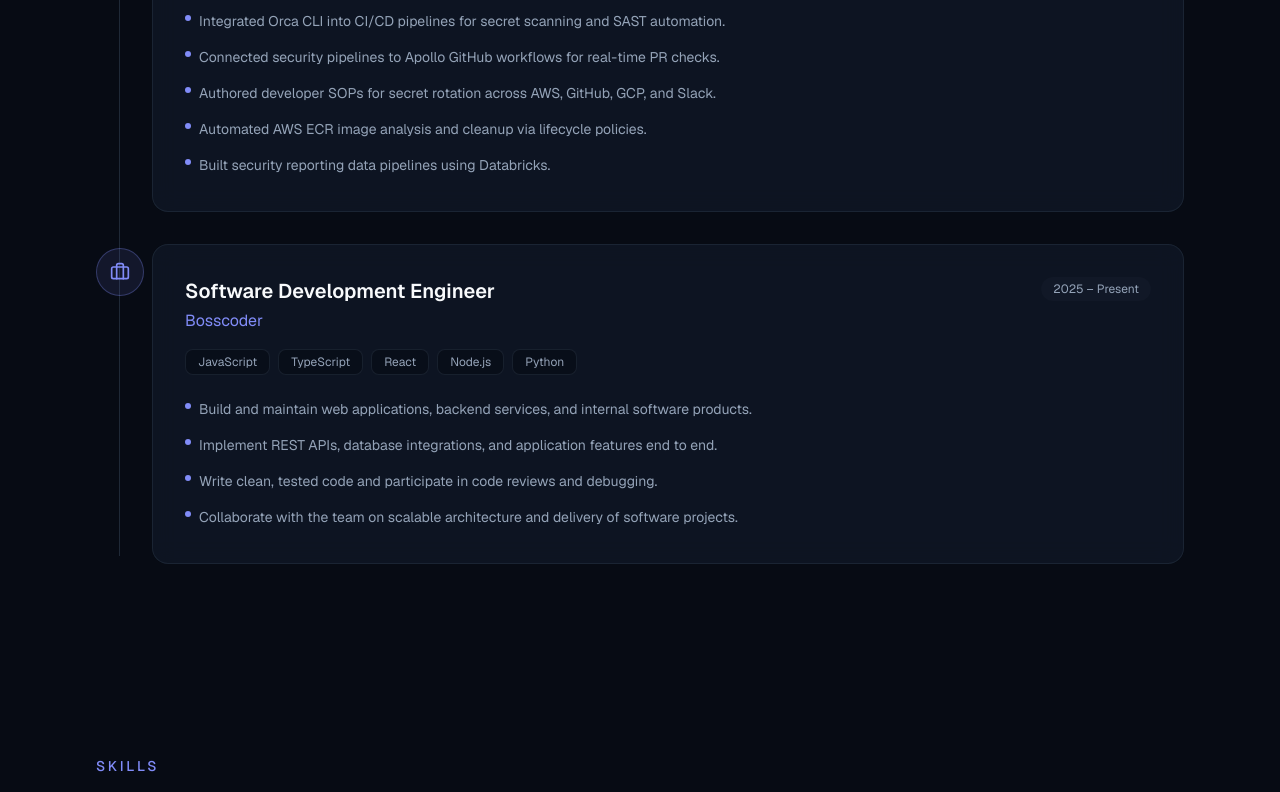
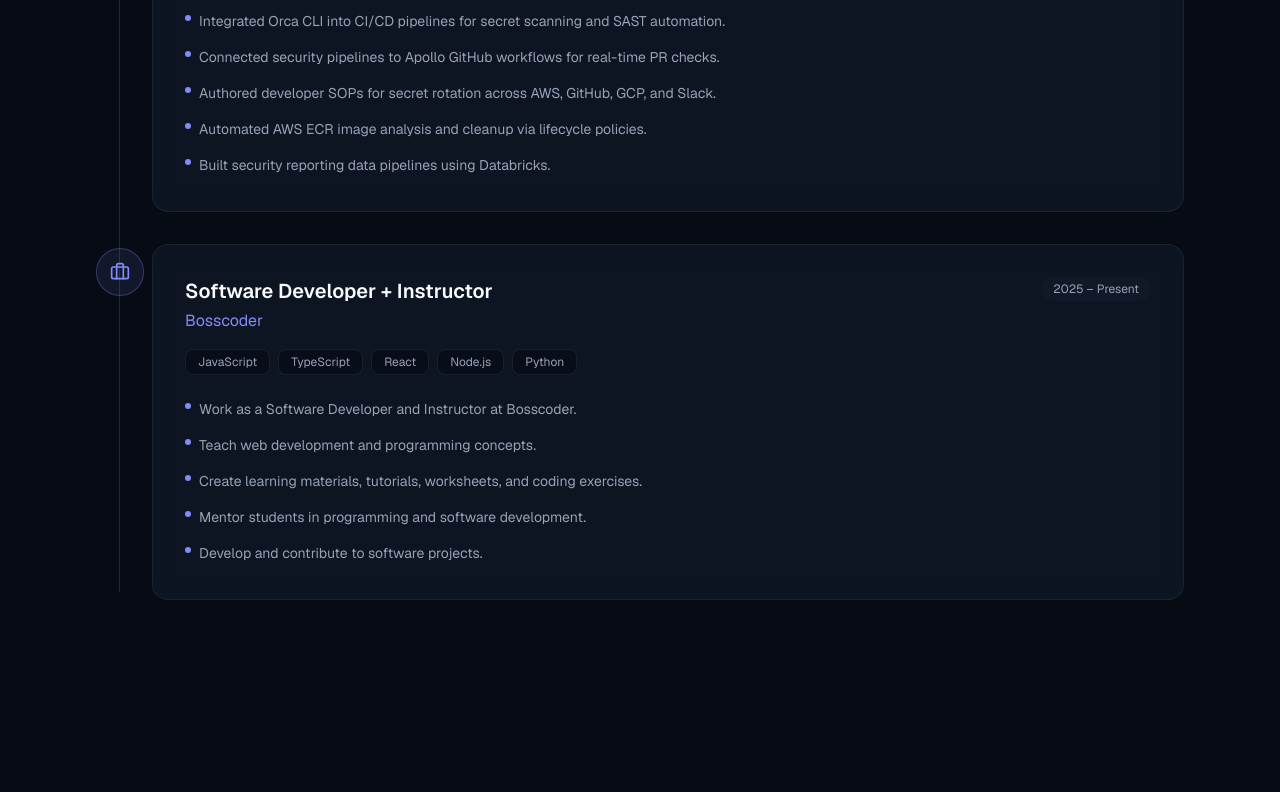
Before and after one commit to deepakgoudasirsi/deepak-portfolio, a Next.js app: page / in a window 1280 px wide. Shown: the part 1974-2766 px from the top of the page. Built offline with nearby package versions, Linux system fonts and the light colour scheme.

Commit message:
Update Bosscoder experience with developer and instructor responsibilities.

```diff
--- a/src/data/portfolio.ts
+++ b/src/data/portfolio.ts
@@ -90,15 +90,16 @@ export const portfolio: PortfolioData = {
       ],
     },
     {
-      title: "Software Development Engineer",
+      title: "Software Developer + Instructor",
       company: "Bosscoder",
       period: "2025 – Present",
       technologies: ["JavaScript", "TypeScript", "React", "Node.js", "Python"],
       responsibilities: [
-        "Build and maintain web applications, backend services, and internal software products.",
-        "Implement REST APIs, database integrations, and application features end to end.",
-        "Write clean, tested code and participate in code reviews and debugging.",
-        "Collaborate with the team on scalable architecture and delivery of software projects.",
+        "Work as a Software Developer and Instructor at Bosscoder.",
+        "Teach web development and programming concepts.",
+        "Create learning materials, tutorials, worksheets, and coding exercises.",
+        "Mentor students in programming and software development.",
+        "Develop and contribute to software projects.",
       ],
     },
   ],
```
